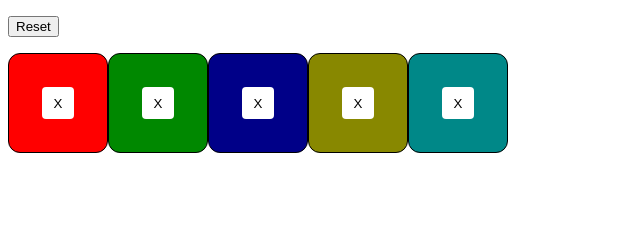
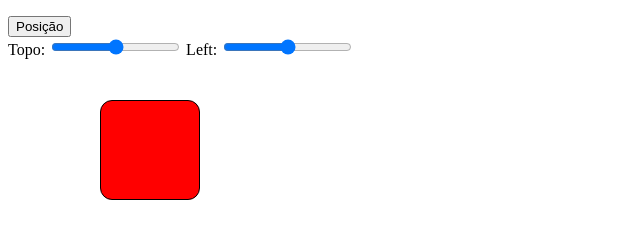
Before and after one commit to jao338/AulasJQuery, a website: page index.html in a window 1280 px wide. Shown: the whole page, without its empty margins (0-640 px from the left). Drawn offline with nearby package versions, Linux system fonts and the light colour scheme.

Commit message:
41 - Pegando a posição do elemento com a função position

```diff
--- a/index.html
+++ b/index.html
@@ -10,32 +10,15 @@
 <body>
 
     <p>
-        <button id="btnReset">Reset</button>
+        <button id="btnPosicao">Posição</button>
+        <br>
+        <label>Topo:</label>
+        <input type="range" name="top" id="top" min="0" max="500">
+        <label>Left:</label>
+        <input type="range" name="left" id="left" min="0" max="500">
     </p>
 
-    <div id="caixas" class="caixas">
-
-        <div id="caixa1" class="caixa" style="background-color: #f00;">
-            <button id="btnFechar1" class="btnFechar">X</button>
-        </div>
-
-        <div id="caixa2" class="caixa" style="background-color: #080;">
-            <button id="btnFechar2" class="btnFechar">X</button>
-        </div>
-
-        <div id="caixa3" class="caixa" style="background-color: #008;">
-            <button id="btnFechar3" class="btnFechar">X</button>
-        </div>
-
-        <div id="caixa4" class="caixa" style="background-color: #880;">
-            <button id="btnFechar4" class="btnFechar">X</button>
-        </div>
-
-        <div id="caixa5" class="caixa" style="background-color: #088;">
-            <button id="btnFechar5" class="btnFechar">X</button>
-        </div>
-
-    </div>
+    <div id="caixa" class="caixa" style="position: absolute; top: 100px; left: 100px; background-color: #f00;"></div>
 
     <script src="/src/js/script.js"></script>
 </body>
--- a/src/css/style.css
+++ b/src/css/style.css
@@ -1,8 +1,3 @@
-.caixas{
-    display: flex;
-    width: 100%;
-}
-
 .caixa{
     background-color: #ddd;
     border: 1px solid #000;
@@ -10,25 +5,9 @@
     display: flex;
     justify-content: center;
     align-items: center;
+    margin-right: 12px;
     width: 100px;
     height: 100px;
-    padding: 12px;
-    margin-bottom: 12px;
     flex-wrap: wrap;
     box-sizing: border-box;
 }
-
-.ocultar{
-    display: none;
-}
-
-.btnFechar{
-    background-color: #fff;
-    color: #000;
-    padding: 4px;
-    border-radius: 4px;
-    border: none;
-    width: 32px;
-    height: 32px;
-    cursor: pointer;
-}
--- a/src/js/script.js
+++ b/src/js/script.js
@@ -1,20 +1,25 @@
-//  A função "hasClass()" retorna true se o elemento selecionado posssui a classe especificada ou retorna false, caso o elemento não possua a classe.
-$(".btnFechar").click((event) => {
+//  A função "position()" possui dois atributos que recuperam a posição do elemento
+//  A função "change()" aciona uma ação quando o valor do elemento é alterado
+$("#btnPosicao").click(() => {
 
-    //  "event.targer.id" retorna o id do elemento que foi clicado. Usa-se o parente para selecionar o seu elemento pai
-    $("#" + event.target.id).parent().addClass("ocultar")
+    let t = $("#caixa").position().top
+    let l = $("#caixa").position().left
+
+    alert("Top: " + t + " | Left: " + l)
+});
+
+$("#top").change((event) => {
+
+    let valor = document.getElementById(event.target.id).value
+
+    $("#caixa").css({"top":valor+"px"})
 
 });
 
-$("#btnReset").click(() => {
+$("#left").change((event) => {
 
-    let itens = $(".caixa")
+    let valor = document.getElementById(event.target.id).value
 
-    for (let index = 0; index < itens.length; index++) {
-
-        if ($(itens[index]).hasClass("ocultar")) {
-            $(itens[index]).removeClass("ocultar")
-        }
-    }
+    $("#caixa").css({"left":valor+"px"})
 
 });
```
